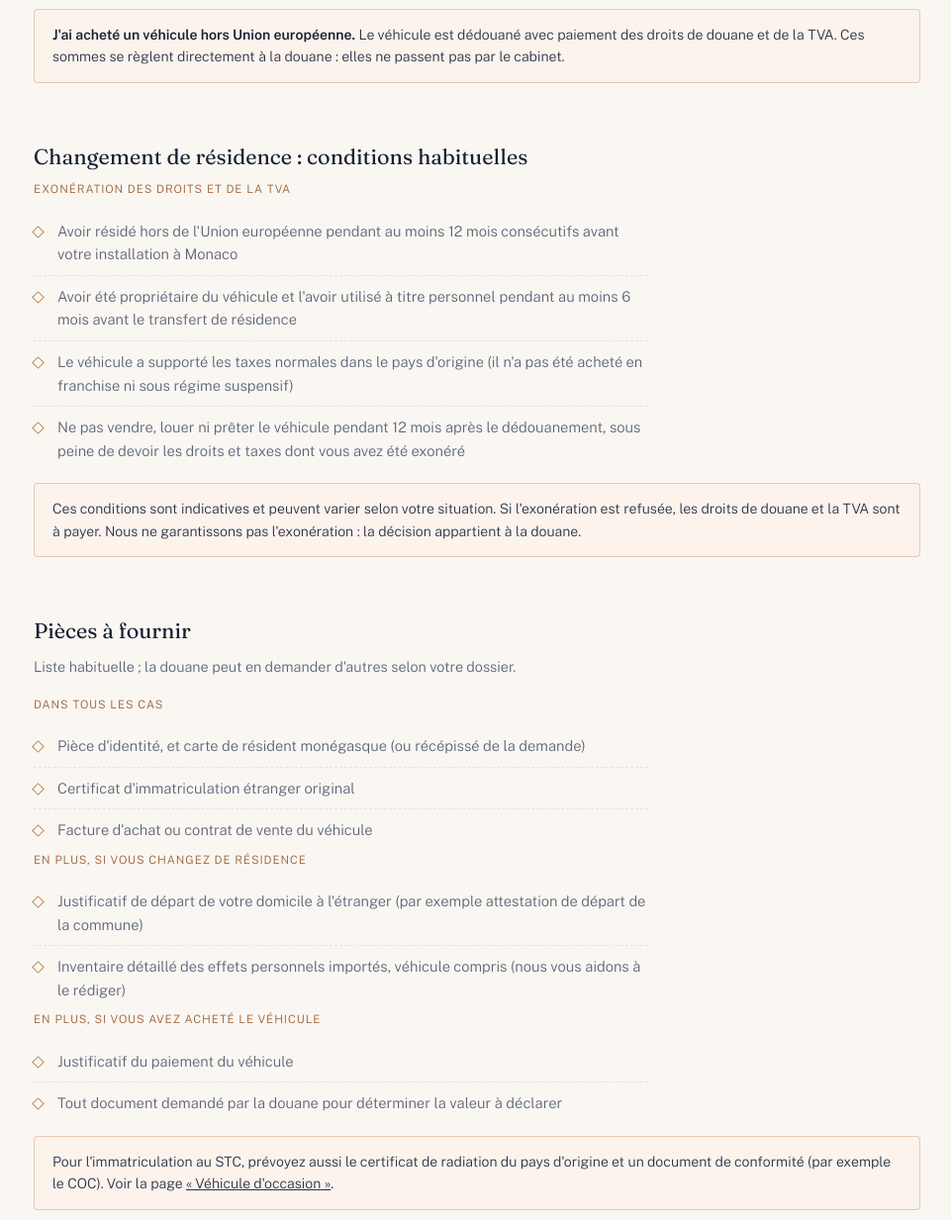
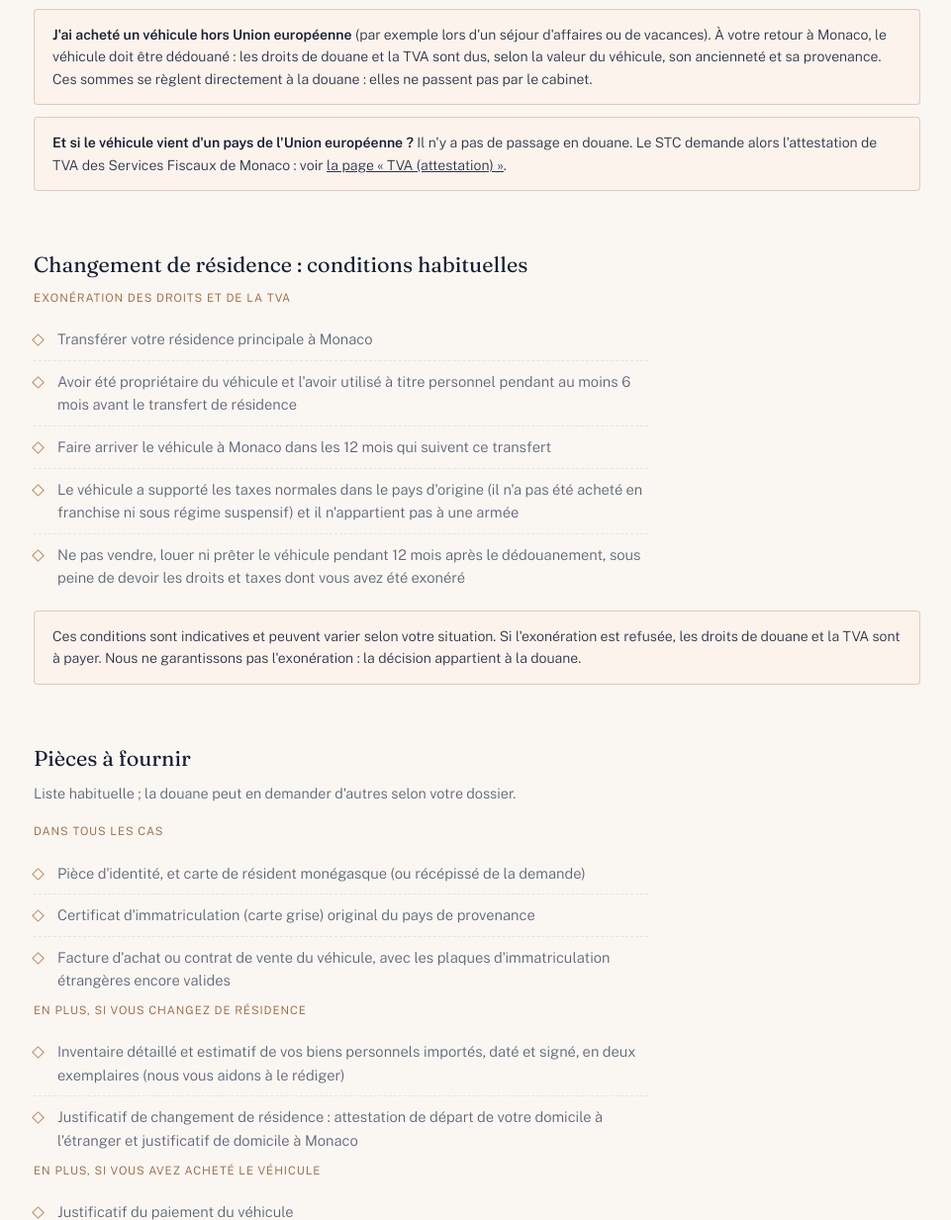
Before and after one commit to MARIR06510/MARIR-SERVICE, a plain HTML site: page douane-846a.html in a window 1280 px wide. Shown: the part 1043-2276 px from the top of the page at 99% size, without its empty margins (158-1119 px from the left). Drawn offline with nearby package versions, Linux system fonts and the light colour scheme.

Commit message:
Add files via upload

```diff
--- a/douane-846a.html
+++ b/douane-846a.html
@@ -207,16 +207,18 @@
 </div>
 </section>
 <nav aria-label="Dans cette page" class="jump"><div class="wrap"><a href="#exige">Quand est-il exigé ?</a><a href="#conditions">Conditions de l'exonération</a><a href="#pieces">Pièces à fournir</a><a href="#deroulement">Déroulement</a></div></nav>
-<main class="wrap"><section class="blk" id="exige"><h2>Quand est-il exigé ?</h2><p class="sub">Le STC demande le récépissé de douane (modèle 846A) pour immatriculer à Monaco un véhicule qui vient d'un pays hors Union européenne.</p><div class="note-card">Monaco fait partie du territoire douanier de l'Union européenne par la convention franco-monégasque : l'importation d'un véhicule depuis un pays tiers (par exemple la Suisse, le Royaume-Uni ou les États-Unis) suit donc les règles de la douane française. Nous constituons le dossier, le déposons avec votre mandat et suivons la démarche jusqu'au récépissé.</div></section>
+<main class="wrap"><section class="blk" id="exige"><h2>Quand est-il exigé ?</h2><p class="sub">Le STC demande le récépissé de douane (modèle 846A) pour immatriculer à Monaco un véhicule qui vient d'un pays hors Union européenne.</p><div class="note-card">Monaco fait partie du territoire douanier de l'Union européenne par la convention franco-monégasque : un véhicule qui arrive d'un pays tiers (par exemple la Suisse, le Royaume-Uni ou les États-Unis) doit donc être dédouané auprès du bureau des douanes de Monaco. Nous préparons le dossier, le déposons avec votre mandat et suivons la démarche jusqu'à la remise du récépissé.</div></section>
 <section class="blk" id="situations"><h2>Votre situation</h2><p class="sub">Deux cas se présentent le plus souvent. Nous traitons les deux.</p>
 <div class="note-card"><strong>Je transfère ma résidence à Monaco.</strong> Votre véhicule personnel peut être importé sans droits de douane ni TVA. C'est la douane qui décide, au vu de votre dossier.</div>
-<div class="note-card"><strong>J'ai acheté un véhicule hors Union européenne.</strong> Le véhicule est dédouané avec paiement des droits de douane et de la TVA. Ces sommes se règlent directement à la douane : elles ne passent pas par le cabinet.</div></section>
-<section class="blk" id="conditions"><h2>Changement de résidence : conditions habituelles</h2><p class="doc-title">EXONÉRATION DES DROITS ET DE LA TVA</p><ul class="doc-list"><li>Avoir résidé hors de l'Union européenne pendant au moins 12 mois consécutifs avant votre installation à Monaco</li><li>Avoir été propriétaire du véhicule et l'avoir utilisé à titre personnel pendant au moins 6 mois avant le transfert de résidence</li><li>Le véhicule a supporté les taxes normales dans le pays d'origine (il n'a pas été acheté en franchise ni sous régime suspensif)</li><li>Ne pas vendre, louer ni prêter le véhicule pendant 12 mois après le dédouanement, sous peine de devoir les droits et taxes dont vous avez été exonéré</li></ul><div class="note-card">Ces conditions sont indicatives et peuvent varier selon votre situation. Si l'exonération est refusée, les droits de douane et la TVA sont à payer. Nous ne garantissons pas l'exonération : la décision appartient à la douane.</div></section>
+<div class="note-card"><strong>J'ai acheté un véhicule hors Union européenne</strong> (par exemple lors d'un séjour d'affaires ou de vacances). À votre retour à Monaco, le véhicule doit être dédouané : les droits de douane et la TVA sont dus, selon la valeur du véhicule, son ancienneté et sa provenance. Ces sommes se règlent directement à la douane : elles ne passent pas par le cabinet.</div>
+<div class="note-card"><strong>Et si le véhicule vient d'un pays de l'Union européenne ?</strong> Il n'y a pas de passage en douane. Le STC demande alors l'attestation de TVA des Services Fiscaux de Monaco : voir <a href="tva-attestation.html">la page « TVA (attestation) »</a>.</div></section>
+<section class="blk" id="conditions"><h2>Changement de résidence : conditions habituelles</h2><p class="doc-title">EXONÉRATION DES DROITS ET DE LA TVA</p><ul class="doc-list"><li>Transférer votre résidence principale à Monaco</li><li>Avoir été propriétaire du véhicule et l'avoir utilisé à titre personnel pendant au moins 6 mois avant le transfert de résidence</li><li>Faire arriver le véhicule à Monaco dans les 12 mois qui suivent ce transfert</li><li>Le véhicule a supporté les taxes normales dans le pays d'origine (il n'a pas été acheté en franchise ni sous régime suspensif) et il n'appartient pas à une armée</li><li>Ne pas vendre, louer ni prêter le véhicule pendant 12 mois après le dédouanement, sous peine de devoir les droits et taxes dont vous avez été exonéré</li></ul><div class="note-card">Ces conditions sont indicatives et peuvent varier selon votre situation. Si l'exonération est refusée, les droits de douane et la TVA sont à payer. Nous ne garantissons pas l'exonération : la décision appartient à la douane.</div></section>
 <section class="blk" id="pieces"><h2>Pièces à fournir</h2><p class="sub">Liste habituelle ; la douane peut en demander d'autres selon votre dossier.</p>
-<p class="doc-title">DANS TOUS LES CAS</p><ul class="doc-list"><li>Pièce d'identité, et carte de résident monégasque (ou récépissé de la demande)</li><li>Certificat d'immatriculation étranger original</li><li>Facture d'achat ou contrat de vente du véhicule</li></ul>
-<p class="doc-title">EN PLUS, SI VOUS CHANGEZ DE RÉSIDENCE</p><ul class="doc-list"><li>Justificatif de départ de votre domicile à l'étranger (par exemple attestation de départ de la commune)</li><li>Inventaire détaillé des effets personnels importés, véhicule compris (nous vous aidons à le rédiger)</li></ul>
+<p class="doc-title">DANS TOUS LES CAS</p><ul class="doc-list"><li>Pièce d'identité, et carte de résident monégasque (ou récépissé de la demande)</li><li>Certificat d'immatriculation (carte grise) original du pays de provenance</li><li>Facture d'achat ou contrat de vente du véhicule, avec les plaques d'immatriculation étrangères encore valides</li></ul>
+<p class="doc-title">EN PLUS, SI VOUS CHANGEZ DE RÉSIDENCE</p><ul class="doc-list"><li>Inventaire détaillé et estimatif de vos biens personnels importés, daté et signé, en deux exemplaires (nous vous aidons à le rédiger)</li><li>Justificatif de changement de résidence : attestation de départ de votre domicile à l'étranger et justificatif de domicile à Monaco</li></ul>
 <p class="doc-title">EN PLUS, SI VOUS AVEZ ACHETÉ LE VÉHICULE</p><ul class="doc-list"><li>Justificatif du paiement du véhicule</li><li>Tout document demandé par la douane pour déterminer la valeur à déclarer</li></ul>
 <div class="note-card">Pour l'immatriculation au STC, prévoyez aussi le certificat de radiation du pays d'origine et un document de conformité (par exemple le COC). Voir la page <a href="stc-occasion.html">« Véhicule d'occasion »</a>.</div></section>
+<section class="blk" id="immat"><h2>Après le 846A : l'immatriculation à Monaco</h2><p class="sub">Une fois le récépissé obtenu, le dossier se dépose au STC avec :</p><ul class="doc-list"><li>la carte grise étrangère</li><li>le certificat de cession ou la facture d'achat</li><li>le certificat de conformité complet du constructeur</li><li>le récépissé de douane 846A</li><li>la demande de certificat d'immatriculation</li><li>votre permis de conduire</li><li>votre justificatif de domicile à Monaco</li></ul></section>
 <section class="blk" data-honoraires="douane-846a" hidden="" id="honoraires"><h2>Honoraires du cabinet</h2><div class="note-card"><strong class="hon-val"></strong> <span class="hon-note"></span></div></section><section class="blk" id="deroulement"><h2>Comment se déroule votre dossier</h2>
 <div class="steps"><div class="step"><i>1</i><b>Entretien</b><span>Vous remettez vos pièces en main propre ; nous contrôlons chaque document.</span></div><div class="step"><i>2</i><b>Démarche auprès de la douane</b><span>Nous préparons le dossier et effectuons la démarche auprès de la douane pour vous, avec votre mandat. Les droits et la TVA éventuels se règlent directement à la douane.</span></div><div class="step"><i>3</i><b>Récépissé 846A</b><span>Nous vous remettons le récépissé, puis nous pouvons déposer votre dossier au STC.</span></div></div>
 
--- a/honoraires.js
+++ b/honoraires.js
@@ -70,7 +70,7 @@ window.HONORAIRES = {
   "stc-moto-a-la-demande": "À partir de 199 €",
   "stc-neuf": "À partir de 199 €",
   "stc-occasion": "À partir de 199 €",
-  "douane-846a": "À partir de 199 €",
+  "douane-846a": "Sur devis",
   "tva-attestation": "À partir de 199 €",
   "stc-permis-echange": "À partir de 199 €",
   "stc-permis-examen": "À partir de 199 €",
```
Also changed, not shown: 03-stc-monaco.html (+1 -1 lines), stc-neuf.html (+1 -1 lines), stc-occasion.html (+1 -1 lines).
